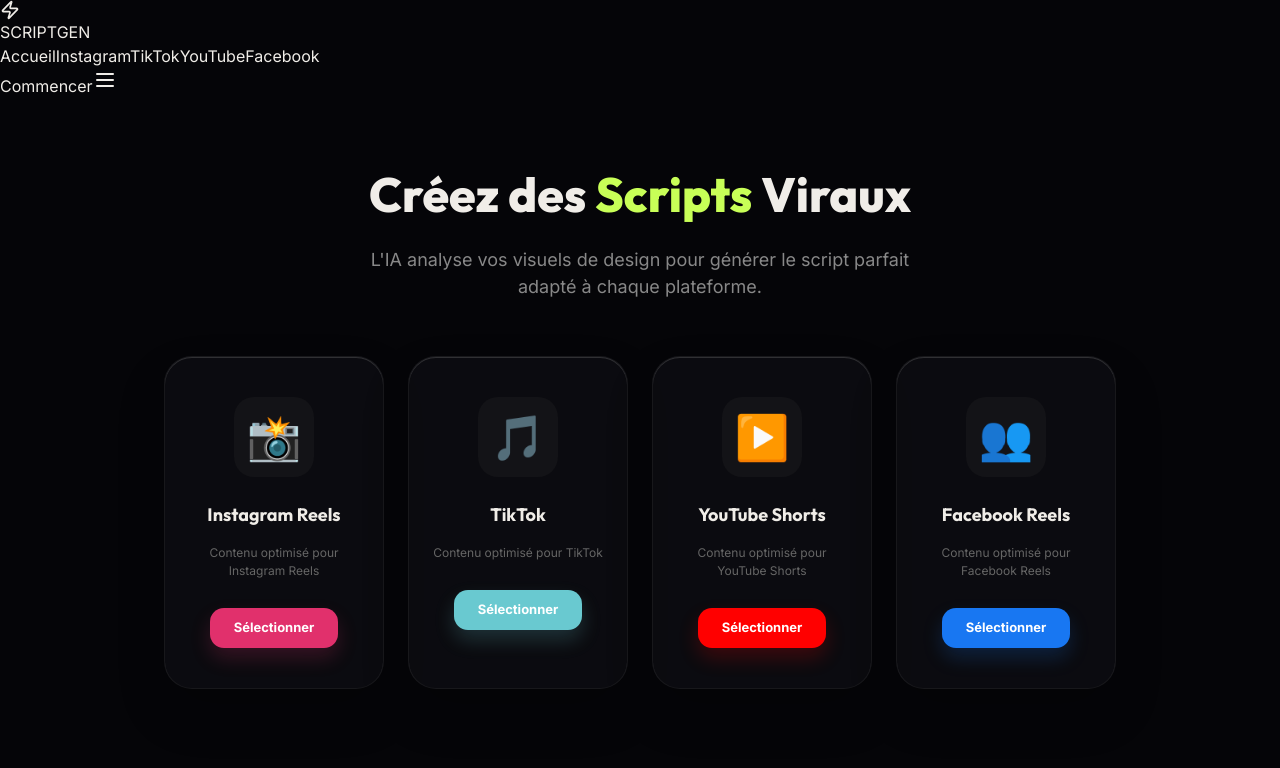
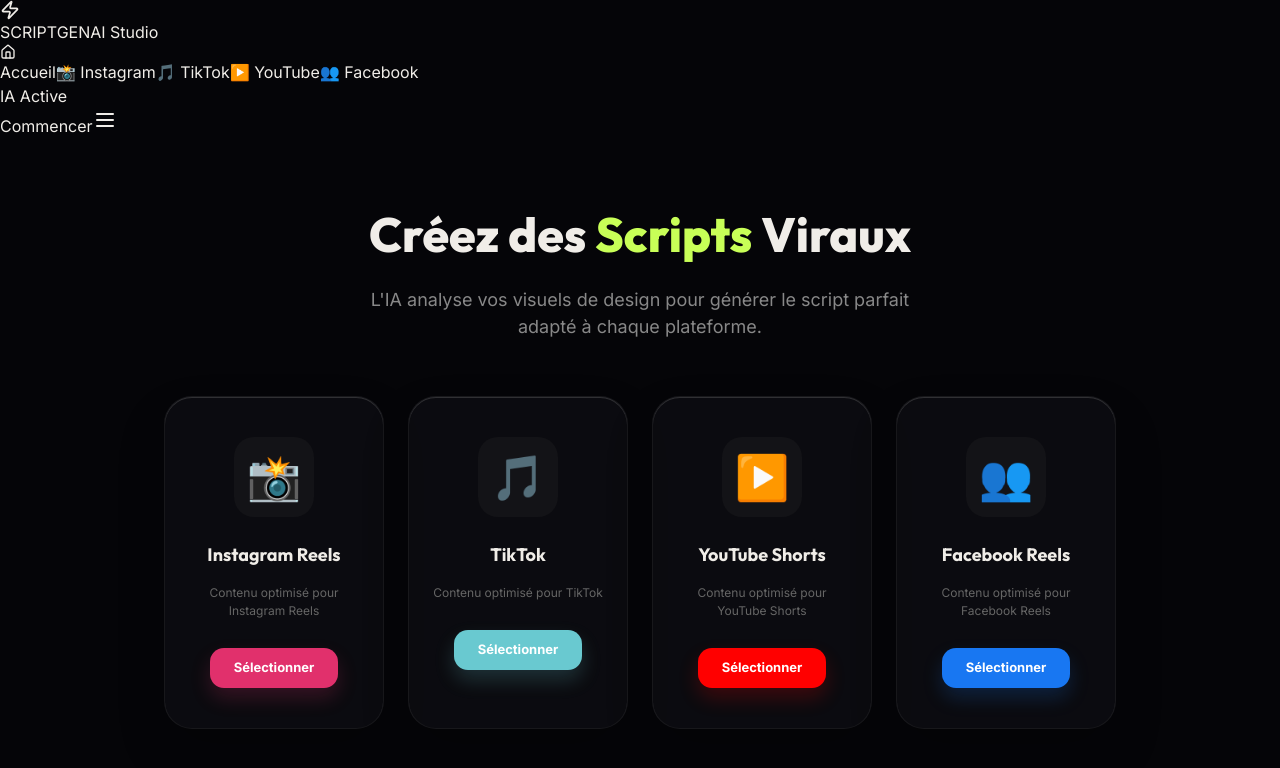
Before and after one commit to jacquesespoir9-wq/script-creator, a React (Vite) app: page / in a window 1280 px wide. Shown: the top 768 px of the page. Built offline with nearby package versions, Linux system fonts and the light colour scheme; no server answers.

Commit message:
[dyad] Réorganisation finale de la Navbar avec logo AI Studio et icônes - wrote 1 file(s)

```diff
--- a/src/components/Navbar.tsx
+++ b/src/components/Navbar.tsx
@@ -1,12 +1,22 @@
 import React, { useState } from 'react';
+import { useNavigate, useLocation } from 'react-router-dom';
 import { motion } from 'framer-motion';
-import { Zap, Sparkles, User, LogOut, Menu, X } from 'lucide-react';
-import NavLink from './NavLink';
+import { Zap, Sparkles, User, LogOut, Menu, X, Home } from 'lucide-react';
+import { PLATFORMS } from '../constants';
 import MobileMenu from './MobileMenu';
 
 const Navbar: React.FC = () => {
   const [isOpen, setIsOpen] = useState(false);
-  const [isLoggedIn, setIsLoggedIn] = useState(false); // Mock auth state
+  const [isLoggedIn, setIsLoggedIn] = useState(false);
+  const navigate = useNavigate();
+  const location = useLocation();
+
+  const navItemClasses = (path: string) => `
+    relative flex items-center gap-2 px-4 py-2 text-sm font-bold transition-all rounded-xl
+    ${location.pathname === path
+      ? 'bg-[#F9825A] text-white shadow-[0_0_15px_rgba(249,130,90,0.4)]'
+      : 'text-gray-400 hover:text-white hover:bg-white/5'}
+  `;
 
   return (
     <motion.header
@@ -15,33 +25,53 @@ const Navbar: React.FC = () => {
       transition={{ duration: 0.5, ease: "easeOut" }}
       className="fixed top-6 left-0 right-0 z-[100] w-full px-4"
     >
-      <div className="mx-auto flex max-w-7xl items-center justify-between rounded-2xl border border-white/10 bg-white/5 px-6 py-3 backdrop-blur-xl">
+      <div className="mx-auto flex max-w-7xl items-center justify-between rounded-[2rem] border border-white/10 bg-white/5 px-6 py-3 backdrop-blur-xl shadow-2xl">
 
         {/* Logo Section */}
-        <div className="flex items-center gap-3 cursor-pointer group">
+        <div
+          onClick={() => navigate('/')}
+          className="flex items-center gap-3 cursor-pointer group shrink-0"
+        >
           <div className="relative flex h-10 w-10 items-center justify-center rounded-xl bg-gradient-to-br from-[#F9825A] to-[#2E3192] shadow-[0_0_20px_rgba(249,130,90,0.4)] transition-transform group-hover:scale-110">
             <Zap size={20} className="text-white fill-white" />
-            <div className="absolute inset-0 rounded-xl bg-[#F9825A] opacity-0 blur-lg transition-opacity group-hover:opacity-40" />
           </div>
-          <span className="text-xl font-black tracking-tighter text-white">
-            SCRIPT<span className="text-[#F9825A]">GEN</span>
-          </span>
+          <div className="flex flex-col">
+            <span className="text-xl font-black tracking-tighter text-white leading-none">
+              SCRIPT<span className="text-[#F9825A]">GEN</span>
+            </span>
+            <span className="text-[10px] font-bold text-gray-500 uppercase tracking-[0.2em] mt-0.5">
+              AI Studio
+            </span>
+          </div>
         </div>
 
         {/* Desktop Navigation */}
-        <nav className="hidden items-center gap-2 md:flex">
-          <NavLink href="/">Accueil</NavLink>
-          <NavLink href="/instagram">Instagram</NavLink>
-          <NavLink href="/tiktok">TikTok</NavLink>
-          <NavLink href="/youtube">YouTube</NavLink>
-          <NavLink href="/facebook">Facebook</NavLink>
+        <nav className="hidden items-center gap-1 md:flex bg-black/20 p-1 rounded-2xl border border-white/5">
+          <button onClick={() => navigate('/')} className={navItemClasses('/')}>
+            <Home size={16} /> Accueil
+          </button>
+          {PLATFORMS.map((p) => (
+            <button
+              key={p.id}
+              onClick={() => navigate(`/${p.id}`)}
+              className={navItemClasses(`/${p.id}`)}
+            >
+              <span className="text-lg">{p.icon}</span> {p.label.split(' ')[0]}
+            </button>
+          ))}
         </nav>
 
-        {/* User Zone / CTA */}
-        <div className="flex items-center gap-4">
+        {/* User Zone / Status */}
+        <div className="flex items-center gap-3 shrink-0">
+          {/* IA Status */}
+          <div className="hidden lg:flex items-center gap-2 px-3 py-1.5 rounded-xl border border-[#C8FF57]/20 bg-[#C8FF57]/5 text-[10px] font-black text-[#C8FF57] uppercase tracking-widest">
+            <div className="w-1.5 h-1.5 rounded-full bg-[#C8FF57] animate-pulse" />
+            IA Active
+          </div>
+
           {isLoggedIn ? (
             <div className="flex items-center gap-3">
-              <div className="hidden items-center gap-2 rounded-full border border-[#F9825A]/30 bg-[#F9825A]/10 px-3 py-1 text-[10px] font-bold text-[#F9825A] uppercase tracking-widest sm:flex">
+              <div className="hidden sm:flex items-center gap-2 rounded-xl border border-[#F9825A]/30 bg-[#F9825A]/10 px-3 py-1.5 text-[10px] font-bold text-[#F9825A] uppercase tracking-widest">
                 <Sparkles size={12} />
                 120 Crédits
               </div>
@@ -60,7 +90,7 @@ const Navbar: React.FC = () => {
               whileHover={{ scale: 1.05, boxShadow: "0 0 25px rgba(249,130,90,0.5)" }}
               whileTap={{ scale: 0.95 }}
               onClick={() => setIsLoggedIn(true)}
-              className="hidden rounded-xl bg-[#F9825A] px-6 py-2.5 text-sm font-bold text-white shadow-[0_0_15px_rgba(249,130,90,0.3)] md:block"
+              className="hidden sm:block rounded-xl bg-[#F9825A] px-5 py-2 text-sm font-bold text-white shadow-[0_0_15px_rgba(249,130,90,0.3)]"
             >
               Commencer
             </motion.button>
@@ -69,14 +99,14 @@ const Navbar: React.FC = () => {
           {/* Mobile Toggle */}
           <button
             onClick={() => setIsOpen(!isOpen)}
-            className="flex h-10 w-10 items-center justify-center rounded-xl bg-white/5 text-gray-300 md:hidden"
+            className="flex h-10 w-10 items-center justify-center rounded-xl bg-white/5 text-gray-300 md:hidden border border-white/10"
           >
             {isOpen ? <X size={24} /> : <Menu size={24} />}
           </button>
         </div>
       </div>
 
-      {/* Mobile Menu Component */}
+      {/* Mobile Menu */}
       <MobileMenu isOpen={isOpen} onClose={() => setIsOpen(false)} />
     </motion.header>
   );
```
